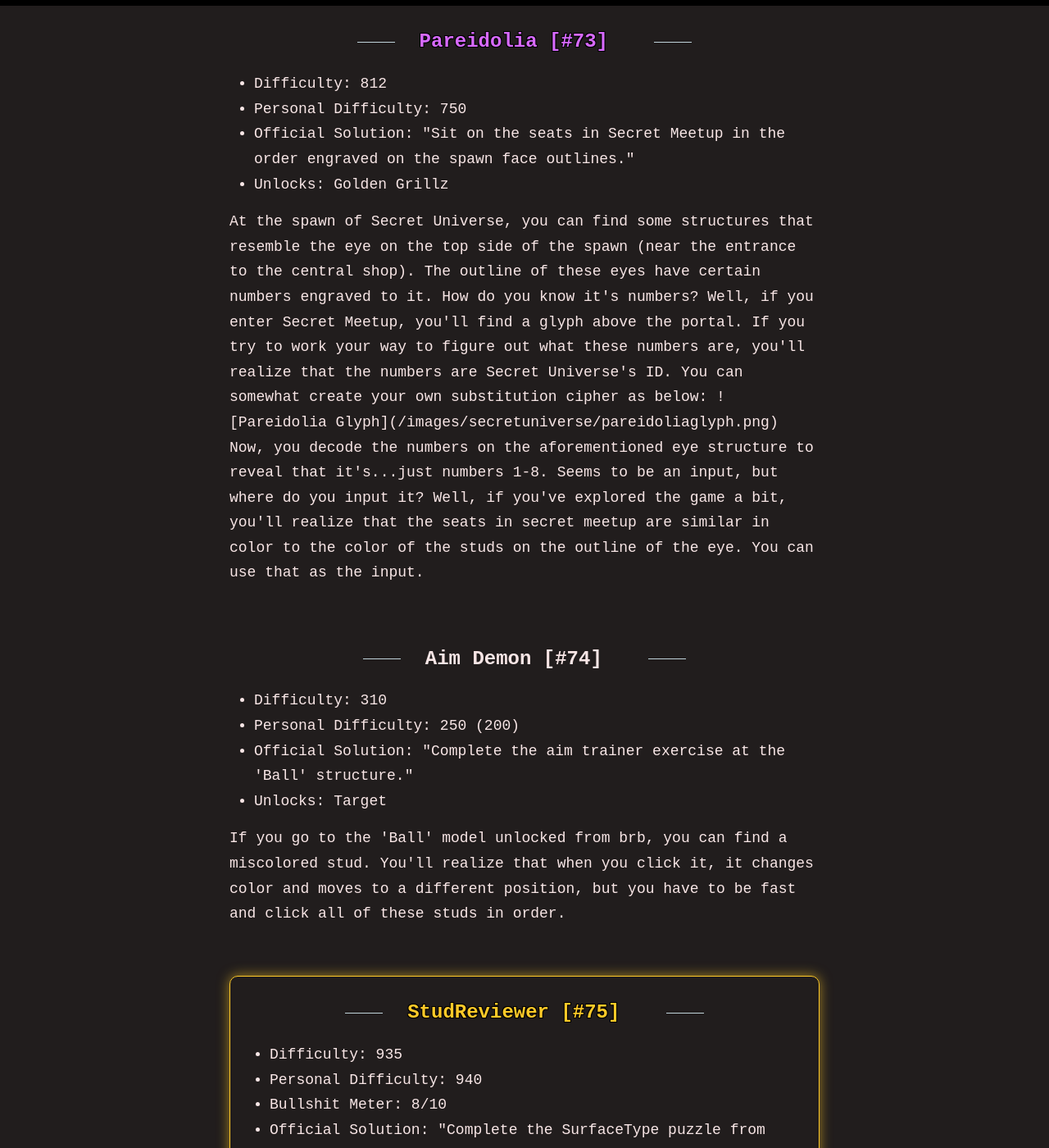
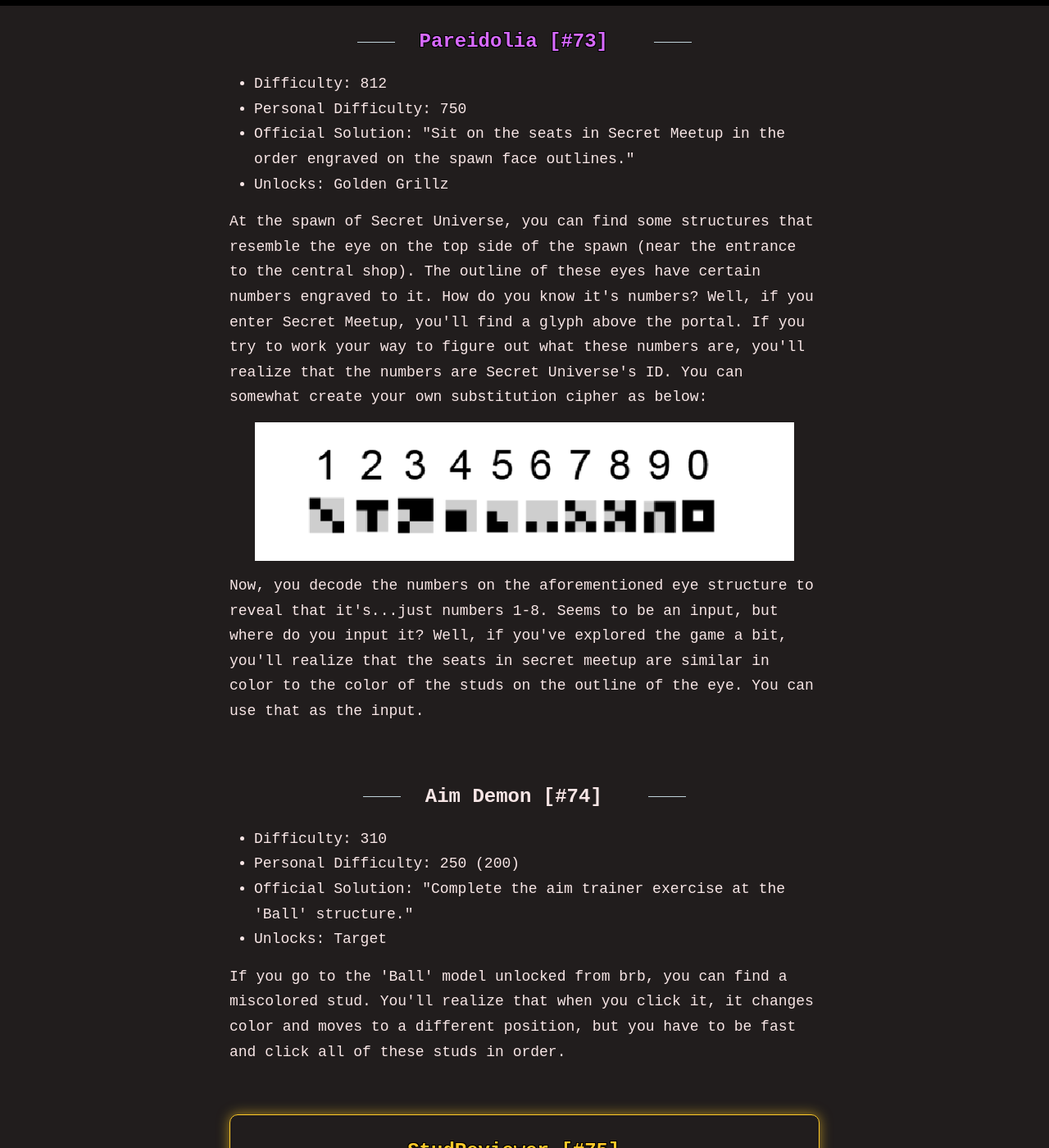
Before and after one commit to pwoofy/pwoofy.github.io, a Jekyll site: the page built from _posts/2025-09-12-secretuniverse.md, in a window 1280 px wide and 1400 px high, scrolled down 44851 px. Shown: the whole window at 82% size. Built offline with Jekyll 4.4.1, drawn with Linux system fonts in a browser that asks for light colours.

Commit message:
loading index

```diff
--- a/_posts/2025-09-12-secretuniverse.md
+++ b/_posts/2025-09-12-secretuniverse.md
@@ -1096,11 +1096,11 @@ i have discovered most of the things here myself, such as the wordsy, but i have
 <li>Official Solution: "Sit on the seats in Secret Meetup in the order engraved on the spawn face outlines."</li>
 <li>Unlocks: Golden Grillz</li>
 </ul>
-<p>At the spawn of Secret Universe, you can find some structures that resemble the eye on the top side of the spawn (near the entrance to the central shop). The outline of these eyes have certain numbers engraved to it. How do you know it's numbers? Well, if you enter Secret Meetup, you'll find a glyph above the portal. If you try to work your way to figure out what these numbers are, you'll realize that the numbers are Secret Universe's ID. You can somewhat create your own substitution cipher as below:
+<p>At the spawn of Secret Universe, you can find some structures that resemble the eye on the top side of the spawn (near the entrance to the central shop). The outline of these eyes have certain numbers engraved to it. How do you know it's numbers? Well, if you enter Secret Meetup, you'll find a glyph above the portal. If you try to work your way to figure out what these numbers are, you'll realize that the numbers are Secret Universe's ID. You can somewhat create your own substitution cipher as below:</p>
 
 ![Pareidolia Glyph](/images/secretuniverse/pareidoliaglyph.png)
 
- Now, you decode the numbers on the aforementioned eye structure to reveal that it's...just numbers 1-8. Seems to be an input, but where do you input it? Well, if you've explored the game a bit, you'll realize that the seats in secret meetup are similar in color to the color of the studs on the outline of the eye. You can use that as the input.</p>
+ <p>Now, you decode the numbers on the aforementioned eye structure to reveal that it's...just numbers 1-8. Seems to be an input, but where do you input it? Well, if you've explored the game a bit, you'll realize that the seats in secret meetup are similar in color to the color of the studs on the outline of the eye. You can use that as the input.</p>
 </div>
 <br>
 
```
